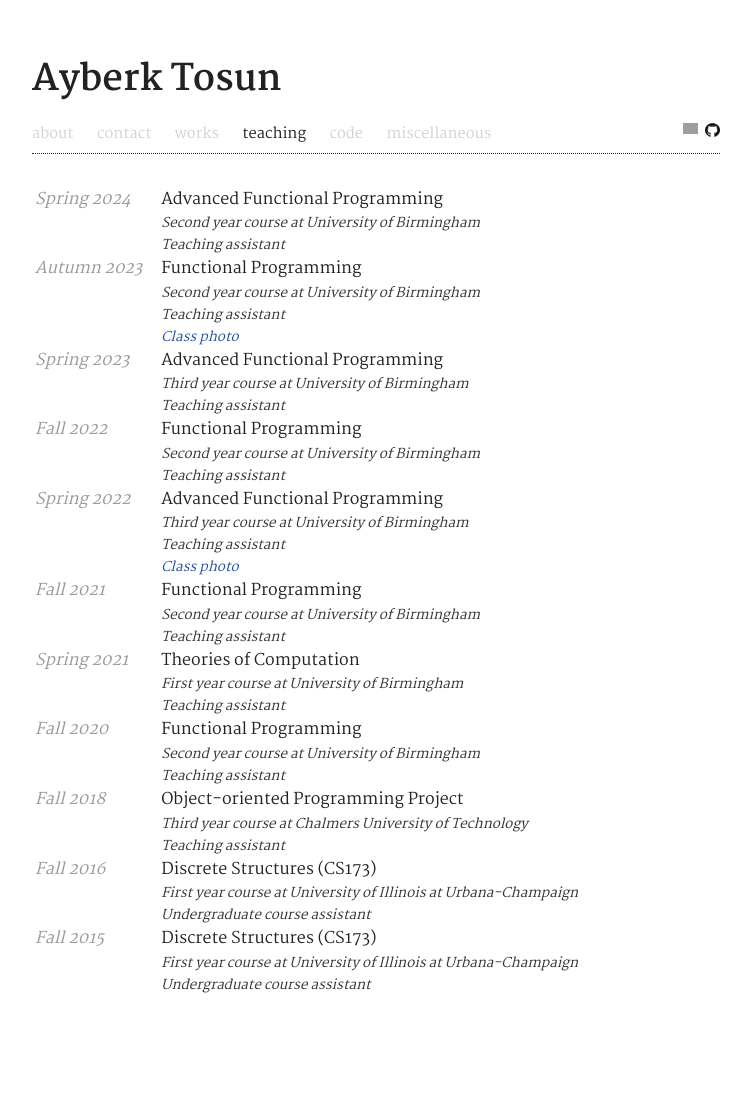
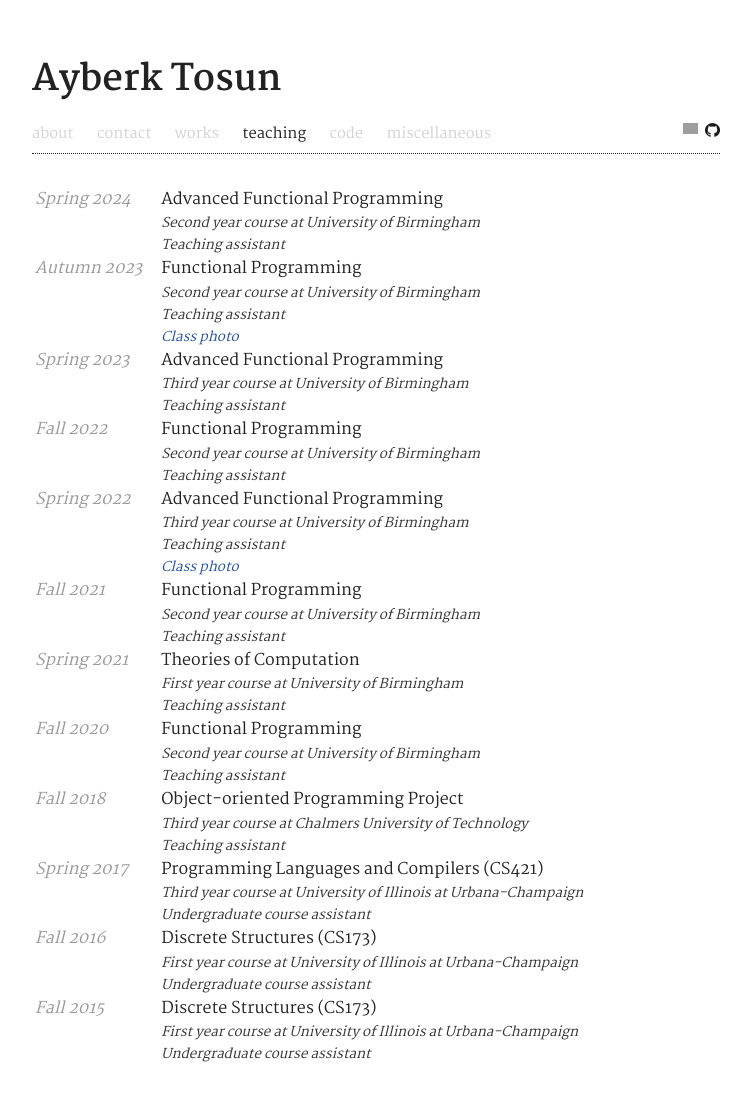
Before and after one commit to ayberkt/homepage, a Jekyll site: the page built from teaching.md, in a window 1280 px wide. Shown: the whole page, without its empty margins (264-1015 px from the left). Built offline with Jekyll 4.4.1, drawn with Linux system fonts in a browser that asks for light colours; comment, search, counter and statistics services are not loaded; before the commit the page ends 1029 px from its top, so only the background shows below that; grey boxes are pictures that could not be loaded.

Commit message:
Add CS421

```diff
--- a/_data/teaching.yml
+++ b/_data/teaching.yml
@@ -45,6 +45,11 @@
   level: Third year course
   institution: Chalmers University of Technology
   role: Teaching assistant
+- title: Programming Languages and Compilers (CS421)
+  period: Spring 2017
+  level: Third year course
+  institution: University of Illinois at Urbana-Champaign
+  role: Undergraduate course assistant
 - title: Discrete Structures (CS173)
   period: Fall 2016
   level: First year course
```
